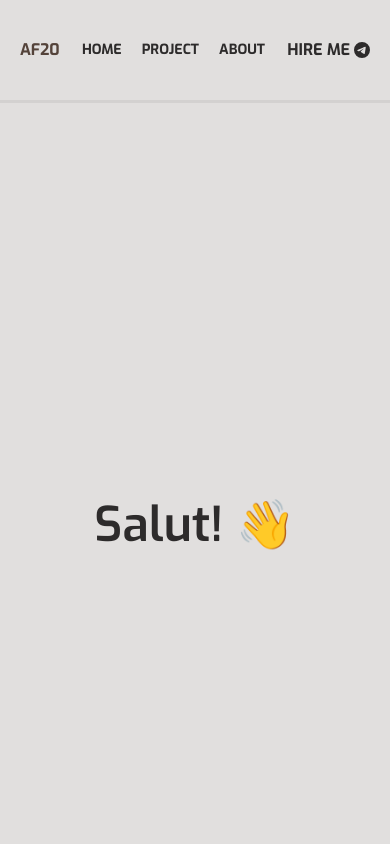
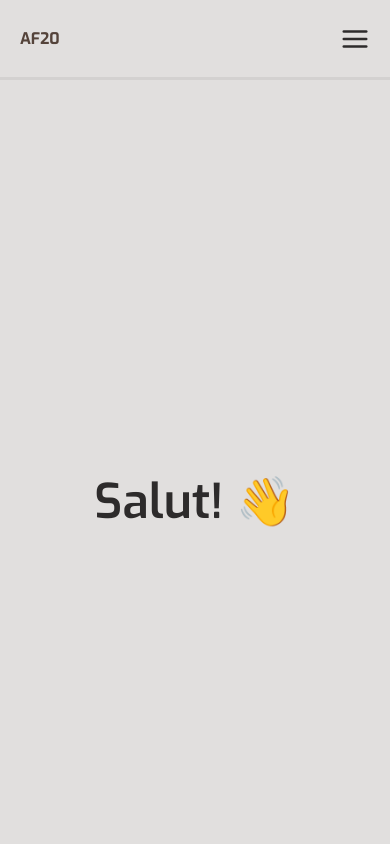
Before and after one commit to anasfirly20/portfolio, a React (Vite) app: page / in a window 390 px wide. Shown: the top 844 px of the page. Built offline with nearby package versions, Linux system fonts and the light colour scheme.

Commit message:
added a new hamburger menu

```diff
--- a/src/components/Footer.jsx
+++ b/src/components/Footer.jsx
@@ -3,6 +3,7 @@ import {
   AiOutlineTwitter,
   AiOutlineLinkedin,
   AiOutlineWhatsApp,
+  AiOutlineGithub,
 } from "react-icons/ai";
 
 import { SlSocialVkontakte } from "react-icons/sl";
@@ -24,6 +25,9 @@ const Footer = () => {
         <a href="https://twitter.com/anasfirly_" target="break">
           <AiOutlineTwitter />
         </a>
+        <a href="https://github.com/anasfirly20" target="break">
+          <AiOutlineGithub />
+        </a>
         <a href="https://vk.com/anasfirly20" target="break">
           <SlSocialVkontakte />
         </a>
--- a/src/components/Navbar.jsx
+++ b/src/components/Navbar.jsx
@@ -1,16 +1,28 @@
 import React, { useState } from "react";
 import { Link, useNavigate } from "react-router-dom";
 import { BsTelegram } from "react-icons/bs";
+import { FiMenu } from "react-icons/fi";
+import { GrClose } from "react-icons/gr";
 
 const Navbar = () => {
+  const [nav, setNav] = useState(false);
+  const handleClick = () => {
+    setNav(!nav);
+  };
+  const handleClose = () => {
+    setNav(false);
+  };
+
   let navigate = useNavigate();
 
   // Navbar Menu
   const navItems = ["Home", "Project", "About"];
 
   return (
-    <div className="w-full flex justify-between px-5 sm:px-10 md:px-15 lg:px-20 bg-[#e1dfde] border-b-[3px] border-[#565759] border-opacity-10 font-exo font-bold bg-transparent">
-      <div className="my-auto">
+    <nav className="w-">
+      <div className="w-full flex justify-between h-[80px] px-5 sm:px-10 md:px-15 lg:px-20 bg-[#e1dfde] border-b-[3px] border-b-[#565759] border-opacity-10 font-exo font-bold">
+        {/* logo */}
+        <div className="flex items-center">
           <p
             className="text-[#54433A] cursor-pointer"
             onClick={() => navigate("/")}
@@ -19,9 +31,8 @@ const Navbar = () => {
           </p>
         </div>
 
-      {/* Nav menu */}
-      <div className="">
-        <ul className="flex gap-x-5 my-10 text-[#2D2B2B] text-sm uppercase">
+        {/* nav menu */}
+        <ul className="hidden md:flex space-x-5 text-[#2D2B2B] uppercase items-center">
           {navItems.map((item, id) => (
             <li key={id}>
               {item === "Home" ? (
@@ -32,18 +43,46 @@ const Navbar = () => {
             </li>
           ))}
         </ul>
-      </div>
-
-      {/* Hire Me */}
-      <div className="my-auto">
+        {/* HIRE ME */}
+        <div className="hidden md:flex items-center">
           <a href="https://t.me/anasfirly20" target="break">
-          <div className="text-[#2D2B2B] uppercase flex items-center gap-1 cursor-pointer">
+            <div className="text-[#2D2B2B] uppercase flex items-center gap-1 cursor-pointer border-2 rounded-md border-[#2D2B2B] p-1">
               HIRE ME
               <BsTelegram className="text-[#2D2B2B]" />
             </div>
           </a>
         </div>
+
+        {/* Hamburger Menu */}
+        <div
+          className="md:hidden text-[#2D2B2B] my-auto text-3xl z-20 cursor-pointer"
+          onClick={handleClick}
+        >
+          {/* <GrClose /> */}
+          {/* <FiMenu /> */}
+          {!nav ? <FiMenu /> : <GrClose />}
         </div>
+
+        {/* Mobile Menu */}
+        <ul
+          className={
+            !nav
+              ? "hidden"
+              : "absolute top-0 left-0 w-full h-screen bg-[#e1dfde] flex flex-col items-center justify-center text-[#2D2B2B] uppercase z-10"
+          }
+        >
+          {navItems.map((item, id) => (
+            <li key={id} className="py-6 text-4xl" onClick={handleClose}>
+              {item === "Home" ? (
+                <Link to="/">{item}</Link>
+              ) : (
+                <Link to={`/${item.toLowerCase()}`}>{item}</Link>
+              )}
+            </li>
+          ))}
+        </ul>
+      </div>
+    </nav>
   );
 };
 
--- a/src/components/ProjectList.jsx
+++ b/src/components/ProjectList.jsx
@@ -10,6 +10,7 @@ const ProjectList = () => {
     "To-do App",
     "Calculator App",
     "Voter App",
+    "Redux-Test",
   ];
 
   return (
```
Lines whose indentation alone changed are shown as unchanged.
